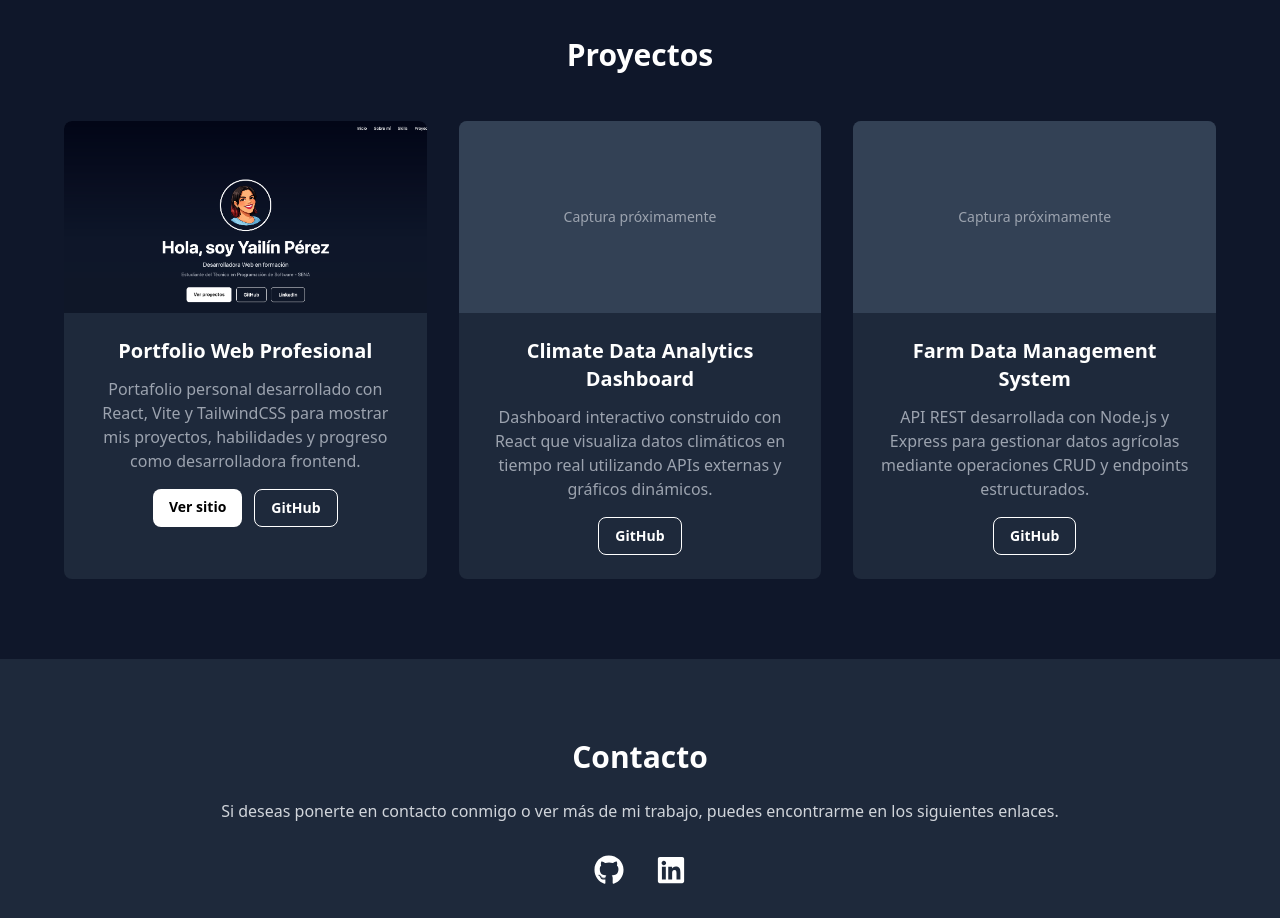
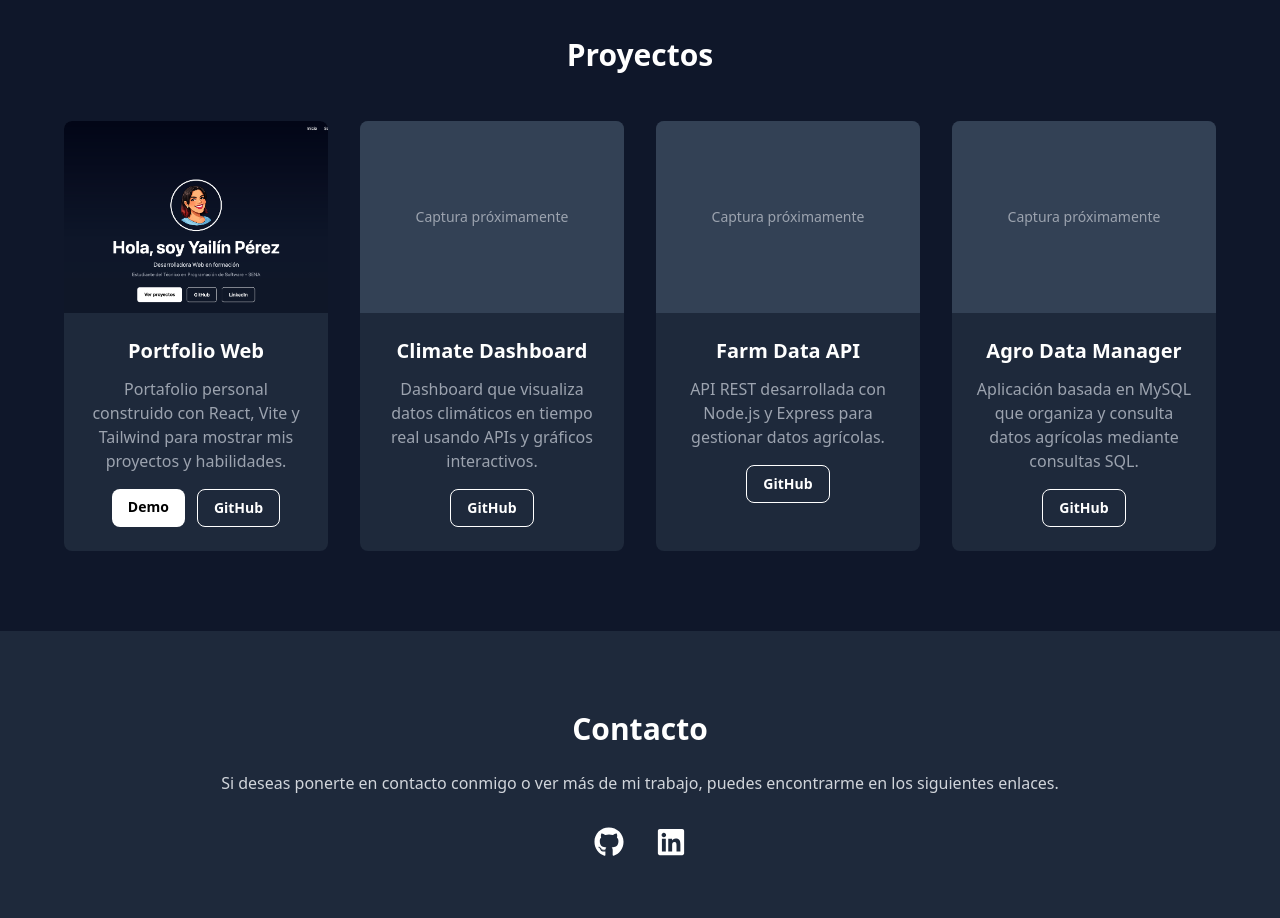
Before and after one commit to yailinpvdev/portfolio, a React (Vite) app: page / in a window 1280 px wide. Shown: the part 1600-2518 px from the top of the page. Built offline with nearby package versions, Linux system fonts and the light colour scheme.

Commit message:
"Add missing Agro Data Manager project card"

```diff
--- a/src/components/Projects.jsx
+++ b/src/components/Projects.jsx
@@ -9,9 +9,10 @@ function Projects() {
           Proyectos
         </h2>
 
-        <div className="grid md:grid-cols-3 gap-8">
+        <div className="grid md:grid-cols-2 lg:grid-cols-4 gap-8">
 
-          {/* Proyecto 1 */}
+
+          {/* Portfolio */}
           <div className="bg-slate-800 rounded-lg overflow-hidden transform transition duration-300 hover:-translate-y-2 hover:shadow-xl hover:shadow-black/30">
 
             <div className="overflow-hidden">
@@ -24,40 +25,41 @@ function Projects() {
 
             <div className="p-6">
               <h3 className="text-xl font-semibold mb-3">
-                Portfolio Web Profesional
+                Portfolio Web
               </h3>
 
               <p className="text-gray-400 mb-4">
-                Portafolio personal desarrollado con React, Vite y TailwindCSS
-                para mostrar mis proyectos, habilidades y progreso como
-                desarrolladora frontend.
+                Portafolio personal construido con React, Vite y Tailwind
+                para mostrar mis proyectos y habilidades.
               </p>
 
               <div className="flex gap-3 justify-center">
+
                 <a
                   href="https://yailinpvdev.github.io/portfolio/"
                   target="_blank"
                   rel="noopener noreferrer"
-                  className="bg-white text-black px-4 py-2 rounded-lg text-sm font-semibold hover:bg-gray-200 transition"
+                  className="bg-white text-black px-4 py-2 rounded-lg text-sm font-semibold hover:bg-gray-200"
                 >
-                  Ver sitio
+                  Demo
                 </a>
 
                 <a
                   href="https://github.com/yailinpvdev/portfolio"
                   target="_blank"
                   rel="noopener noreferrer"
-                  className="border border-white px-4 py-2 rounded-lg text-sm font-semibold hover:bg-white hover:text-black transition"
+                  className="border border-white px-4 py-2 rounded-lg text-sm font-semibold hover:bg-white hover:text-black"
                 >
                   GitHub
                 </a>
+
               </div>
             </div>
 
           </div>
 
 
-          {/* Proyecto 2 */}
+          {/* Climate Dashboard */}
           <div className="bg-slate-800 rounded-lg overflow-hidden transform transition duration-300 hover:-translate-y-2 hover:shadow-xl hover:shadow-black/30">
 
             <div className="h-48 flex items-center justify-center bg-slate-700 text-gray-400 text-sm">
@@ -65,32 +67,35 @@ function Projects() {
             </div>
 
             <div className="p-6">
+
               <h3 className="text-xl font-semibold mb-3">
-                Climate Data Analytics Dashboard
+                Climate Dashboard
               </h3>
 
               <p className="text-gray-400 mb-4">
-                Dashboard interactivo construido con React que visualiza datos
-                climáticos en tiempo real utilizando APIs externas y gráficos
-                dinámicos.
+                Dashboard que visualiza datos climáticos en tiempo real
+                usando APIs y gráficos interactivos.
               </p>
 
-              <div className="flex gap-3 justify-center">
+              <div className="flex justify-center">
+
                 <a
                   href="https://github.com/yailinpvdev/climate-data-analytics-dashboard"
                   target="_blank"
                   rel="noopener noreferrer"
-                  className="border border-white px-4 py-2 rounded-lg text-sm font-semibold hover:bg-white hover:text-black transition"
+                  className="border border-white px-4 py-2 rounded-lg text-sm font-semibold hover:bg-white hover:text-black"
                 >
                   GitHub
                 </a>
+
               </div>
+
             </div>
 
           </div>
 
 
-          {/* Proyecto 3 */}
+          {/* Farm API */}
           <div className="bg-slate-800 rounded-lg overflow-hidden transform transition duration-300 hover:-translate-y-2 hover:shadow-xl hover:shadow-black/30">
 
             <div className="h-48 flex items-center justify-center bg-slate-700 text-gray-400 text-sm">
@@ -98,31 +103,71 @@ function Projects() {
             </div>
 
             <div className="p-6">
+
               <h3 className="text-xl font-semibold mb-3">
-                Farm Data Management System
+                Farm Data API
               </h3>
 
               <p className="text-gray-400 mb-4">
-                API REST desarrollada con Node.js y Express para gestionar datos
-                agrícolas mediante operaciones CRUD y endpoints estructurados.
+                API REST desarrollada con Node.js y Express
+                para gestionar datos agrícolas.
               </p>
 
-              <div className="flex gap-3 justify-center">
+              <div className="flex justify-center">
+
                 <a
                   href="https://github.com/yailinpvdev/farm-data-management-system"
                   target="_blank"
                   rel="noopener noreferrer"
-                  className="border border-white px-4 py-2 rounded-lg text-sm font-semibold hover:bg-white hover:text-black transition"
+                  className="border border-white px-4 py-2 rounded-lg text-sm font-semibold hover:bg-white hover:text-black"
                 >
                   GitHub
                 </a>
+
               </div>
+
             </div>
 
           </div>
 
+
+          {/* Agro Data Manager */}
+          <div className="bg-slate-800 rounded-lg overflow-hidden transform transition duration-300 hover:-translate-y-2 hover:shadow-xl hover:shadow-black/30">
+
+            <div className="h-48 flex items-center justify-center bg-slate-700 text-gray-400 text-sm">
+              Captura próximamente
+            </div>
+
+            <div className="p-6">
+
+              <h3 className="text-xl font-semibold mb-3">
+                Agro Data Manager
+              </h3>
+
+              <p className="text-gray-400 mb-4">
+                Aplicación basada en MySQL que organiza y consulta
+                datos agrícolas mediante consultas SQL.
+              </p>
+
+              <div className="flex justify-center">
+
+                <a
+                  href="https://github.com/yailinpvdev/agro-data-manager"
+                  target="_blank"
+                  rel="noopener noreferrer"
+                  className="border border-white px-4 py-2 rounded-lg text-sm font-semibold hover:bg-white hover:text-black"
+                >
+                  GitHub
+                </a>
+
+              </div>
+
+            </div>
+
+          </div>
+
+
         </div>
-
       </div>
     </section>
   )
```
